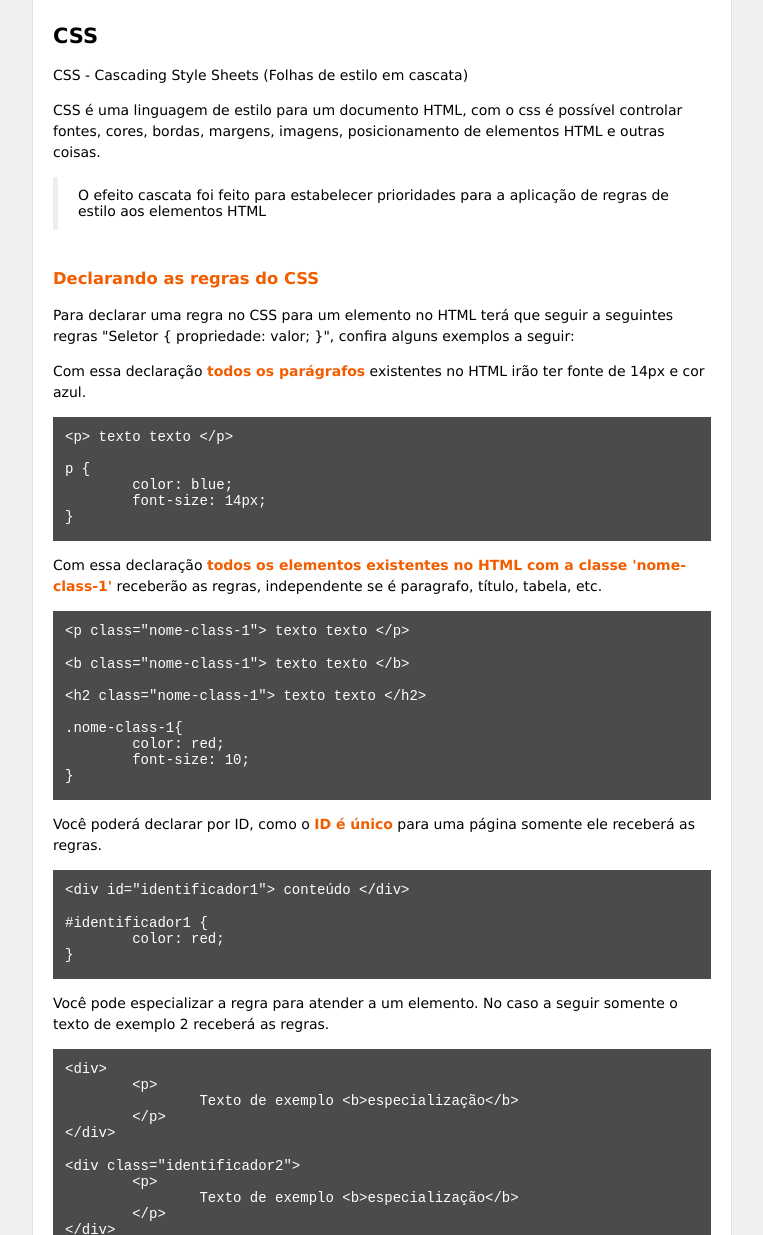
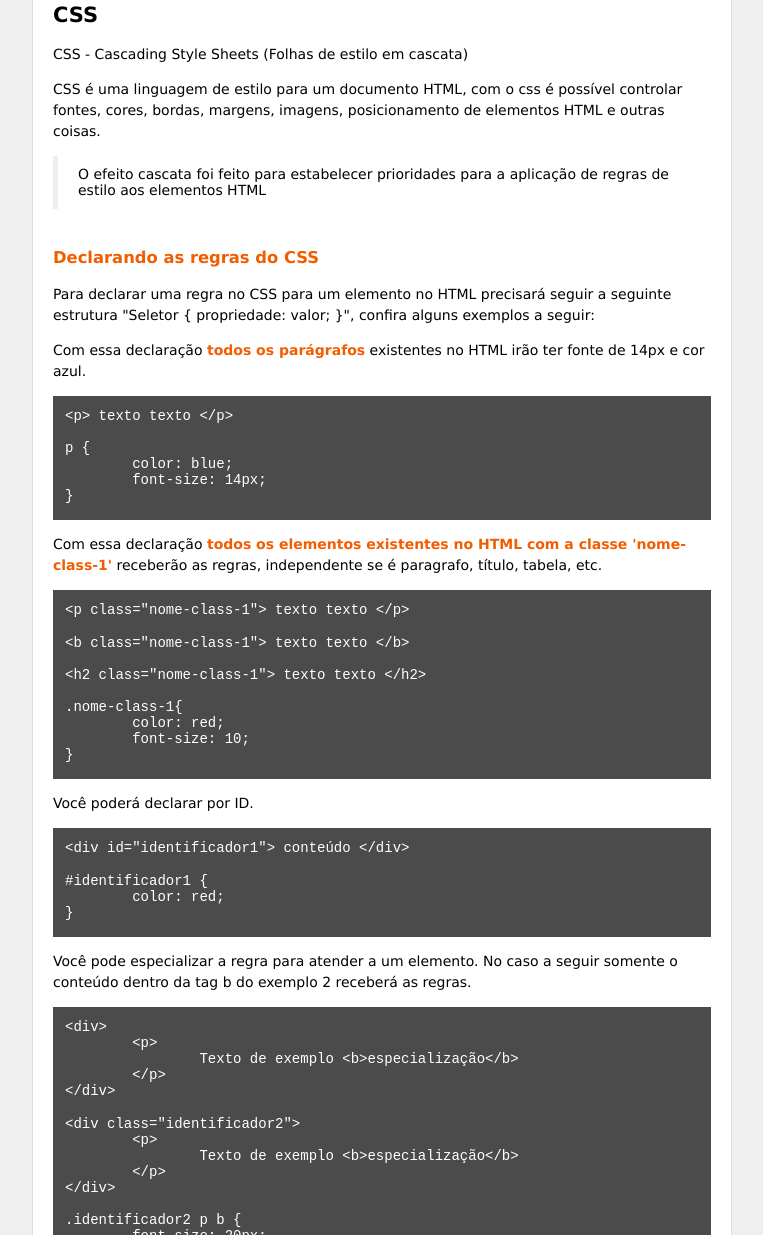
Before and after one commit to sambrmg/seu-css, a plain HTML site: page index.html in a window 1280 px wide. Shown: the part 1710-2945 px from the top of the page, without its empty margins (258-1021 px from the left). Drawn offline with Linux system fonts and the light colour scheme.

Commit message:
Correcoes texto

```diff
--- a/index.html
+++ b/index.html
@@ -103,7 +103,7 @@
 		 	</pre>
 		 	<p>
 		 		<strong>
-		 		Com o CSS é possível manipular todo comportamento das TAGs do HTML, como por exemplo: fazer com que um parágrafo vire um título com o tamanho correspondente ao título. Entretanto os programas para acessibilidade não irão entender como um título e sim como um parágrafo e irá informar para o deficiente visual.
+		 		Com o CSS é possível manipular todo comportamento das TAGs do HTML, como por exemplo: fazer com que um parágrafo vire um título com o tamanho correspondente ao título. Entretanto os programas para acessibilidade não irão entender como um título e sim como um parágrafo.
 		 		</strong>
 		 	</p>
 		 	<h3 id="html5_trouxe_novo">
@@ -114,7 +114,7 @@
 		 	</p>
 
 			<blockquote>
-				Alguns sites criavam códigos como: <code>&lt;div id="nav"&gt;</code>, <code>&lt;div class="header"&gt;</code>, <code>&lt;div class="section"&gt;</code>, agora o HTML5 oferece os novos elementos semânticos para padronizar o código sem precisar usar em classes e id. A seguir uma imagem mostrando como utilizar:
+				Alguns sites criavam códigos como: <code>&lt;div class="nav"&gt;</code>, <code>&lt;div class="header"&gt;</code>, <code>&lt;div class="section"&gt;</code>, agora o HTML5 oferece os novos elementos semânticos para padronizar o código sem precisar usar em classes. A seguir uma imagem mostrando como utilizar:
 			</blockquote>
 			<img src="img/nova-semantica.gif" alt="imagem exemplificando como é utilizado a nova semantica">
 		 	<p>
@@ -145,7 +145,7 @@
 		 		Declarando as regras do CSS
 		 	</h3>
 		 	<p>
-		 		Para declarar uma regra no CSS para um elemento no HTML terá que seguir a seguintes regras "Seletor { propriedade: valor; }", confira alguns exemplos a seguir:
+		 		Para declarar uma regra no CSS para um elemento no HTML precisará seguir a seguinte estrutura "Seletor { propriedade: valor; }", confira alguns exemplos a seguir:
 		 	</p>
 		 	<p>
 		 		Com essa declaração <b>todos os parágrafos</b> existentes no HTML irão ter fonte de 14px e cor azul.
@@ -174,7 +174,7 @@ p {
 }
 		 	</pre>
 		 	<p>
-		 		Você poderá declarar por ID, como o <b>ID é único</b> para uma página somente ele receberá as regras.
+		 		Você poderá declarar por ID.
 		 	</p>
 		 	<pre>
 &lt;div id="identificador1"&gt; conteúdo &lt;/div&gt;
@@ -185,7 +185,7 @@ p {
 		 	</pre>
 
 		 	<p>
-		 		Você pode especializar a regra para atender a um elemento. No caso a seguir somente o texto de exemplo 2 receberá as regras.
+		 		Você pode especializar a regra para atender a um elemento. No caso a seguir somente o conteúdo dentro da tag b do exemplo 2 receberá as regras.
 		 	</p>
 		 	<pre>
 &lt;div&gt;
```
